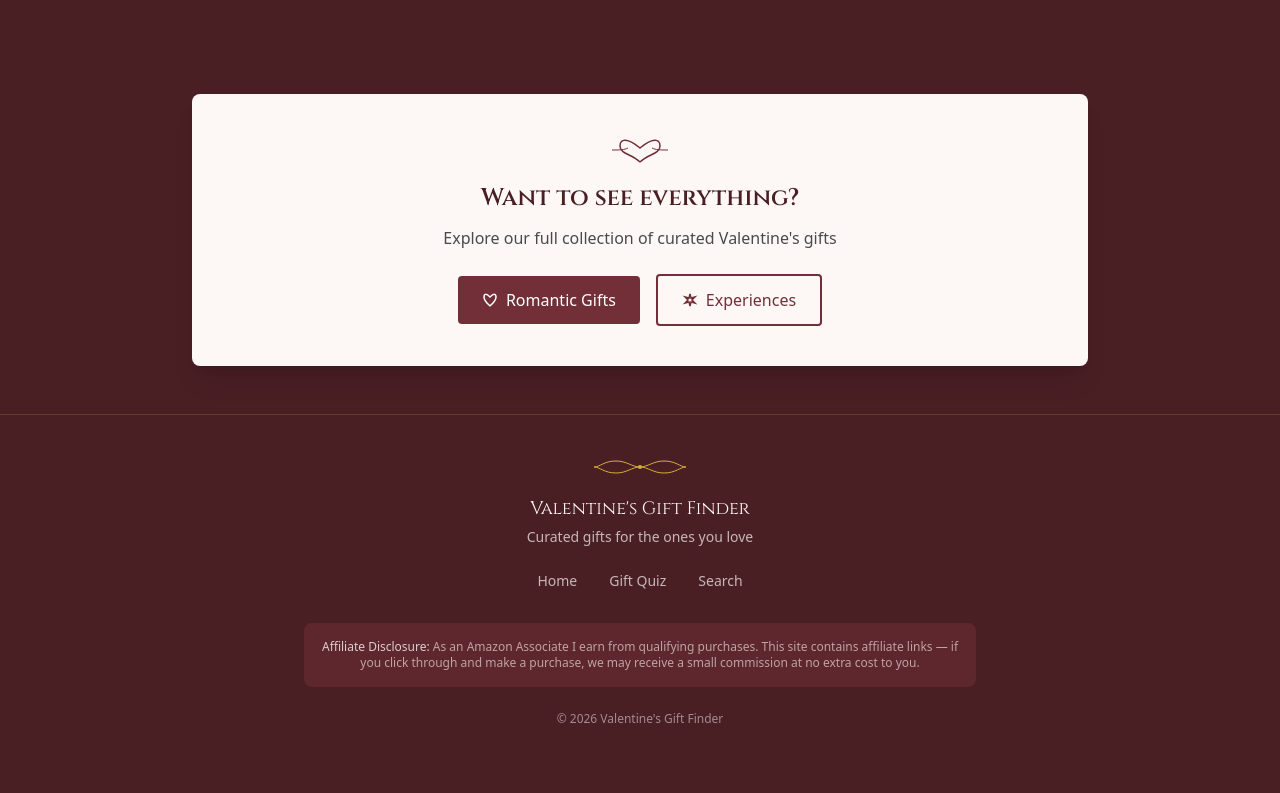
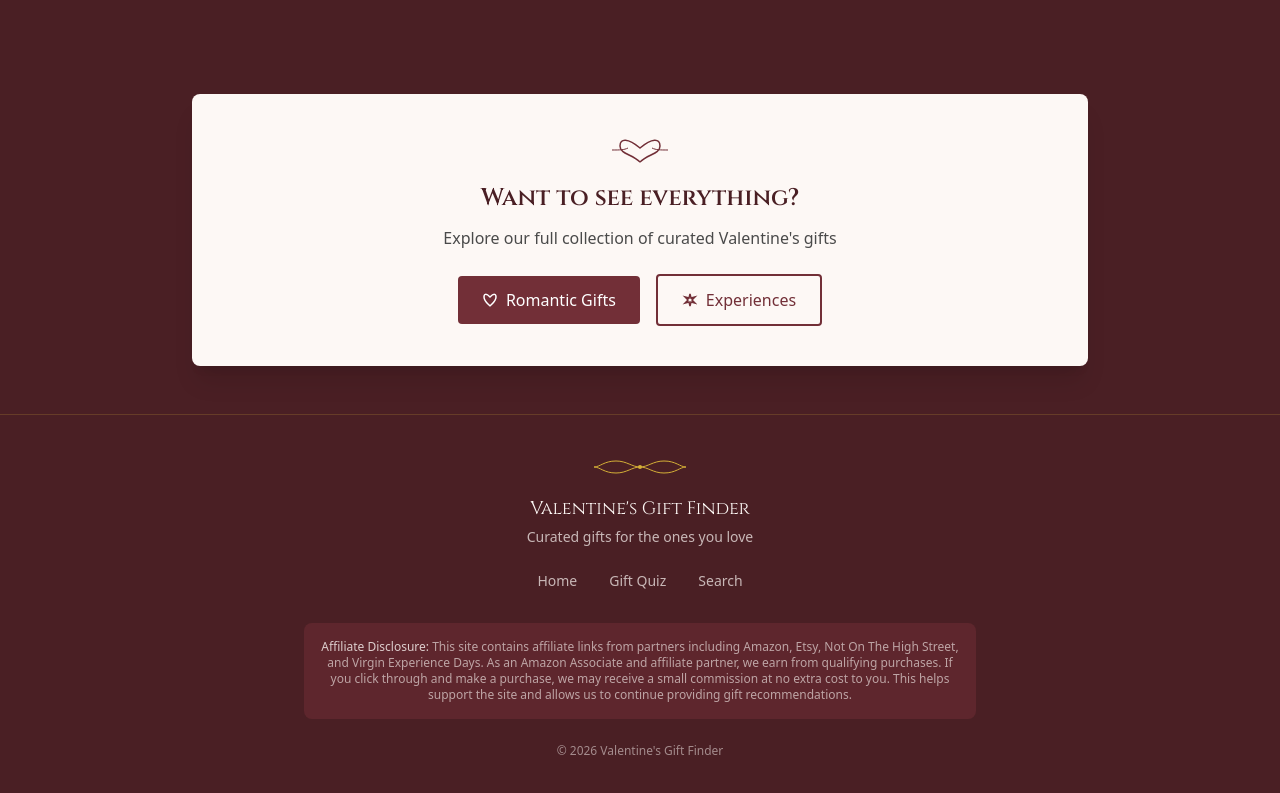
Before and after one commit to Aatasha/valentines-gift-finder, a Next.js app: page / in a window 1280 px wide. Shown: the part 1212-2005 px from the top of the page. Before the commit the page ends 1979 px from the top, so only its background shows below. Built offline with nearby package versions, Linux system fonts and the light colour scheme; no server answers.

Commit message:
Update affiliate disclosure to include all partners (Amazon, Awin, Impact)

```diff
--- a/components/Footer.tsx
+++ b/components/Footer.tsx
@@ -36,12 +36,15 @@ export function Footer() {
             </Link>
           </div>
 
-          {/* Amazon Associates Disclosure - REQUIRED */}
+          {/* Affiliate Disclosure - REQUIRED FOR COMPLIANCE */}
           <div className="mt-8 rounded-lg bg-[var(--burgundy)]/50 p-4 max-w-2xl mx-auto">
             <p className="text-xs text-[var(--cream)]/60">
-              <span className="font-medium text-[var(--cream)]/80">Affiliate Disclosure:</span> As an Amazon Associate I earn from qualifying purchases.
-              This site contains affiliate links — if you click through and make a purchase,
-              we may receive a small commission at no extra cost to you.
+              <span className="font-medium text-[var(--cream)]/80">Affiliate Disclosure:</span> This
+              site contains affiliate links from partners including Amazon, Etsy, Not On The High Street,
+              and Virgin Experience Days. As an Amazon Associate and affiliate partner, we earn from
+              qualifying purchases. If you click through and make a purchase, we may receive a small
+              commission at no extra cost to you. This helps support the site and allows us to continue
+              providing gift recommendations.
             </p>
           </div>
 
```
